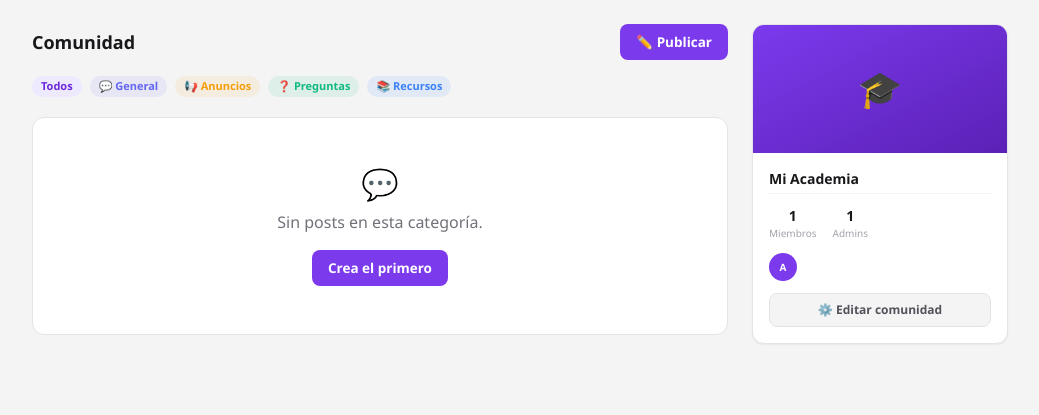
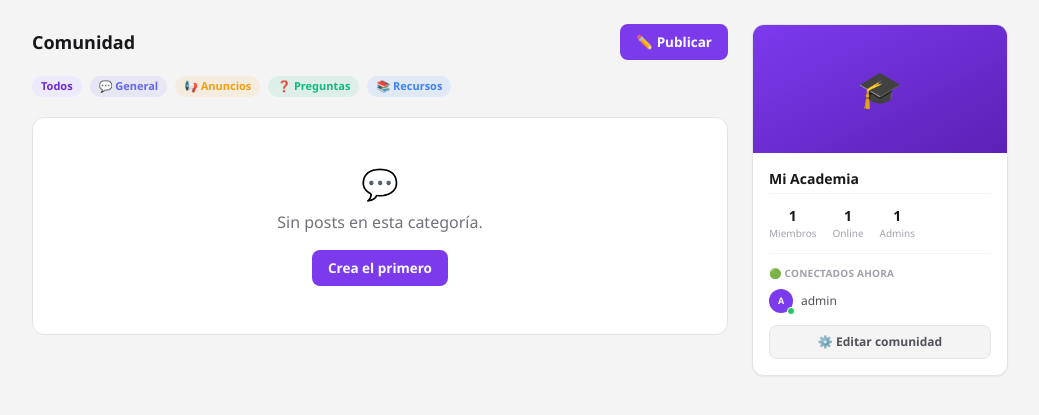
Before and after one commit to activehomees-png/miacademia, a Flask app: page /comunidad in a window 1280 px wide. Shown: the part 56-471 px from the top of the page, without its empty margins (120-1159 px from the left). Run offline with Flask 3, Linux system fonts and the light colour scheme; a user stored in the database is signed in; data comes from the database, SQL or seed files in the repository; data that the repository does not hold is empty; some libraries are stand-ins or nearby versions.

Commit message:
Photo uploads + online users in community panel
- User model: last_seen, avatar_data, avatar_mime columns
- SiteSettings: community_image_data/mime for binary banner upload
- before_request: updates last_seen every 60s per user
- /avatar/<id> and /comunidad/banner routes serve binary images
- Community panel: Online counter, live connected users list with green dot
- Admin settings: file input for banner image upload (JPG/PNG/WebP)
- Startup migration: adds all new columns via ALTER TABLE IF NOT EXISTS

Co-Authored-By: Claude Sonnet 4.6 <noreply@anthropic.com>

```diff
--- a/app.py
+++ b/app.py
@@ -48,6 +48,14 @@ def timeago(dt: datetime) -> str:
     return f'hace {int(s//86400)} d'
 
 app.jinja_env.filters['timeago'] = timeago
+
+@app.before_request
+def update_last_seen():
+    if current_user.is_authenticated:
+        now = datetime.utcnow()
+        if not current_user.last_seen or (now - current_user.last_seen).total_seconds() > 60:
+            current_user.last_seen = now
+            db.session.commit()
 
 def get_settings():
     s = SiteSettings.query.first()
@@ -136,12 +144,15 @@ def community():
         q = q.filter_by(category_id=cat_id)
     posts      = q.limit(50).all()
     categories = Category.query.all()
-    member_count = User.query.count()
-    admin_count  = User.query.filter_by(role='admin').count()
-    admins       = User.query.filter_by(role='admin').limit(5).all()
+    five_min_ago = datetime.utcnow() - timedelta(minutes=5)
+    member_count  = User.query.count()
+    admin_count   = User.query.filter_by(role='admin').count()
+    admins        = User.query.filter_by(role='admin').limit(5).all()
+    online_users  = User.query.filter(User.last_seen >= five_min_ago).order_by(User.last_seen.desc()).limit(20).all()
     return render_template('community/feed.html',
                            posts=posts, categories=categories, active_cat=cat_id,
-                           member_count=member_count, admin_count=admin_count, admins=admins)
+                           member_count=member_count, admin_count=admin_count,
+                           admins=admins, online_users=online_users)
 
 @app.route('/comunidad/nuevo', methods=['GET', 'POST'])
 @login_required
@@ -359,6 +370,20 @@ def admin_dashboard():
     categories = Category.query.all()
     return render_template('admin/dashboard.html', stats=stats, categories=categories)
 
+@app.route('/avatar/<int:user_id>')
+def serve_avatar(user_id):
+    user = User.query.get_or_404(user_id)
+    if user.avatar_data:
+        return send_file(io.BytesIO(user.avatar_data), mimetype=user.avatar_mime)
+    abort(404)
+
+@app.route('/comunidad/banner')
+def serve_banner():
+    s = get_settings()
+    if s.community_image_data:
+        return send_file(io.BytesIO(s.community_image_data), mimetype=s.community_image_mime)
+    abort(404)
+
 @app.route('/admin/ajustes', methods=['GET', 'POST'])
 @login_required
 @admin_required
@@ -366,10 +391,15 @@ def admin_settings():
     s = get_settings()
     if request.method == 'POST':
         s.academy_name          = request.form.get('academy_name', s.academy_name).strip()
-        s.community_image       = request.form.get('community_image', '').strip()
         s.community_description = request.form.get('community_description', '').strip()
         s.link_url              = request.form.get('link_url', '').strip()
         s.link_text             = request.form.get('link_text', '').strip()
+        img = request.files.get('community_image_file')
+        if img and img.filename:
+            data = img.read()
+            s.community_image_data = data
+            s.community_image_mime = img.mimetype or 'image/jpeg'
+            s.community_image      = ''
         db.session.commit()
         flash('Ajustes guardados.', 'success')
         return redirect(url_for('admin_settings'))
@@ -632,13 +662,20 @@ def seed_db():
 # Inicializar BD siempre (tanto con gunicorn como directo)
 with app.app_context():
     db.create_all()
-    # Migrate lesson_file: switch from url-based to binary storage
     try:
         with db.engine.connect() as conn:
+            # lesson_file binary migration
             conn.execute(text("ALTER TABLE lesson_file ADD COLUMN IF NOT EXISTS data BYTEA"))
             conn.execute(text("ALTER TABLE lesson_file ADD COLUMN IF NOT EXISTS mimetype VARCHAR(100) DEFAULT 'application/octet-stream'"))
             conn.execute(text("ALTER TABLE lesson_file ADD COLUMN IF NOT EXISTS size INTEGER DEFAULT 0"))
             conn.execute(text("ALTER TABLE lesson_file DROP COLUMN IF EXISTS url"))
+            # user: last_seen + avatar
+            conn.execute(text("ALTER TABLE \"user\" ADD COLUMN IF NOT EXISTS last_seen TIMESTAMP"))
+            conn.execute(text("ALTER TABLE \"user\" ADD COLUMN IF NOT EXISTS avatar_data BYTEA"))
+            conn.execute(text("ALTER TABLE \"user\" ADD COLUMN IF NOT EXISTS avatar_mime VARCHAR(50) DEFAULT 'image/jpeg'"))
+            # site_settings: binary banner
+            conn.execute(text("ALTER TABLE site_settings ADD COLUMN IF NOT EXISTS community_image_data BYTEA"))
+            conn.execute(text("ALTER TABLE site_settings ADD COLUMN IF NOT EXISTS community_image_mime VARCHAR(50) DEFAULT 'image/jpeg'"))
             conn.commit()
     except Exception:
         pass
--- a/models.py
+++ b/models.py
@@ -19,6 +19,9 @@ class User(UserMixin, db.Model):
     role         = db.Column(db.String(20), default='student')   # 'student' | 'admin'
     bio          = db.Column(db.Text, default='')
     created_at   = db.Column(db.DateTime, default=datetime.utcnow)
+    last_seen    = db.Column(db.DateTime, nullable=True)
+    avatar_data  = db.Column(db.LargeBinary, nullable=True)
+    avatar_mime  = db.Column(db.String(50), default='image/jpeg')
 
     posts        = db.relationship('Post',    backref='author', lazy=True)
     comments     = db.relationship('Comment', backref='author', lazy=True)
@@ -153,6 +156,8 @@ class SiteSettings(db.Model):
     id                    = db.Column(db.Integer, primary_key=True)
     academy_name          = db.Column(db.String(100), default='Mi Academia')
     community_image       = db.Column(db.String(500), default='')
+    community_image_data  = db.Column(db.LargeBinary, nullable=True)
+    community_image_mime  = db.Column(db.String(50), default='image/jpeg')
     community_description = db.Column(db.Text, default='')
     link_url              = db.Column(db.String(500), default='')
     link_text             = db.Column(db.String(200), default='¡Empieza por aquí!')
--- a/templates/community/feed.html
+++ b/templates/community/feed.html
@@ -105,20 +105,36 @@
             <p class="text-[10px] text-[#a1a1aa]">Miembros</p>
           </div>
           <div class="text-center">
+            <p class="font-bold text-[#18181b] text-sm">{{ online_users | length }}</p>
+            <p class="text-[10px] text-[#a1a1aa]">Online</p>
+          </div>
+          <div class="text-center">
             <p class="font-bold text-[#18181b] text-sm">{{ admin_count }}</p>
             <p class="text-[10px] text-[#a1a1aa]">Admins</p>
           </div>
         </div>
 
-        <!-- Admin avatars -->
-        {% if admins %}
-        <div class="flex gap-1.5 mb-3">
-          {% for admin in admins %}
-          <div class="w-7 h-7 rounded-full bg-violet-600 flex items-center justify-center
-                      text-white text-[10px] font-bold" title="{{ admin.username }}">
-            {{ admin.initials }}
+        <!-- Online users -->
+        {% if online_users %}
+        <div class="border-t border-[#f4f4f5] pt-3 mb-3">
+          <p class="text-[10px] text-[#a1a1aa] font-semibold uppercase tracking-wide mb-2">🟢 Conectados ahora</p>
+          <div class="space-y-1.5">
+            {% for u in online_users %}
+            <div class="flex items-center gap-2">
+              <div class="relative flex-shrink-0">
+                {% if u.avatar_data %}
+                <img src="{{ url_for('serve_avatar', user_id=u.id) }}"
+                     class="w-6 h-6 rounded-full object-cover"/>
+                {% else %}
+                <div class="w-6 h-6 rounded-full bg-violet-600 flex items-center justify-center
+                            text-white text-[9px] font-bold">{{ u.initials }}</div>
+                {% endif %}
+                <span class="absolute -bottom-0.5 -right-0.5 w-2 h-2 bg-green-500 rounded-full border border-white"></span>
+              </div>
+              <span class="text-xs text-[#52525b] truncate">{{ u.username }}</span>
+            </div>
+            {% endfor %}
           </div>
-          {% endfor %}
         </div>
         {% endif %}
 
```
Also changed, not shown: templates/admin/settings.html (+7 -6 lines).
